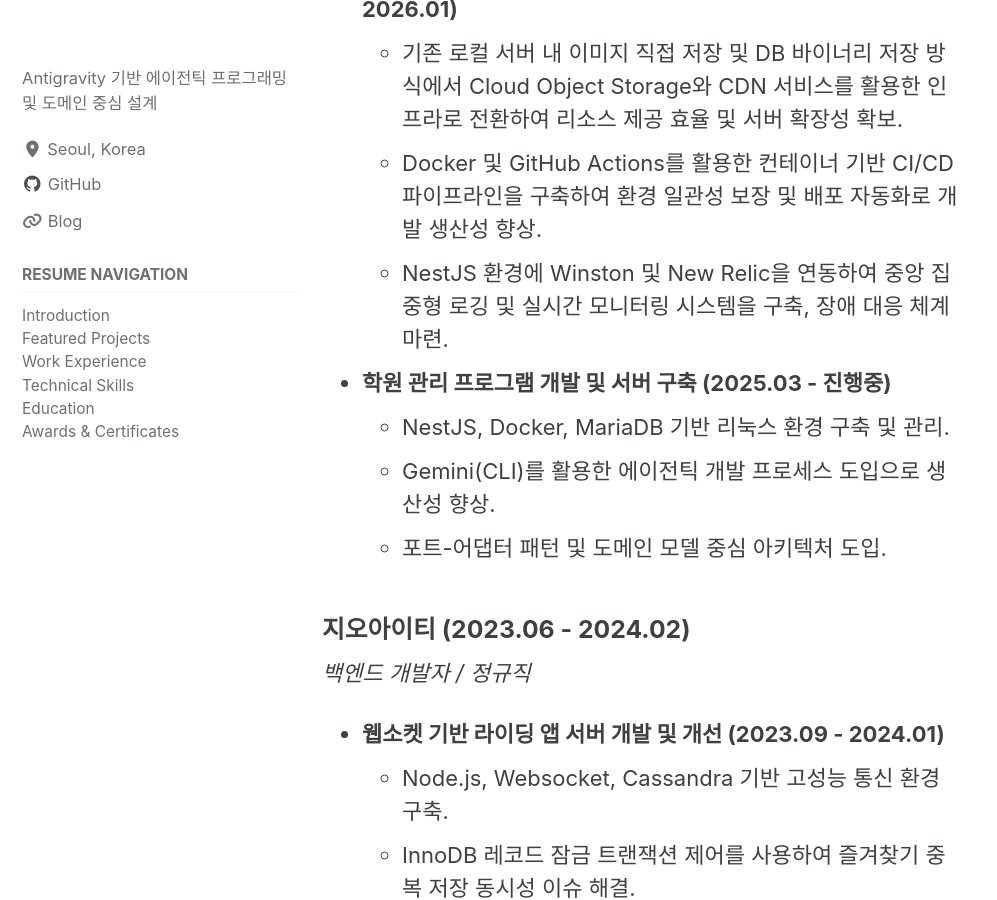
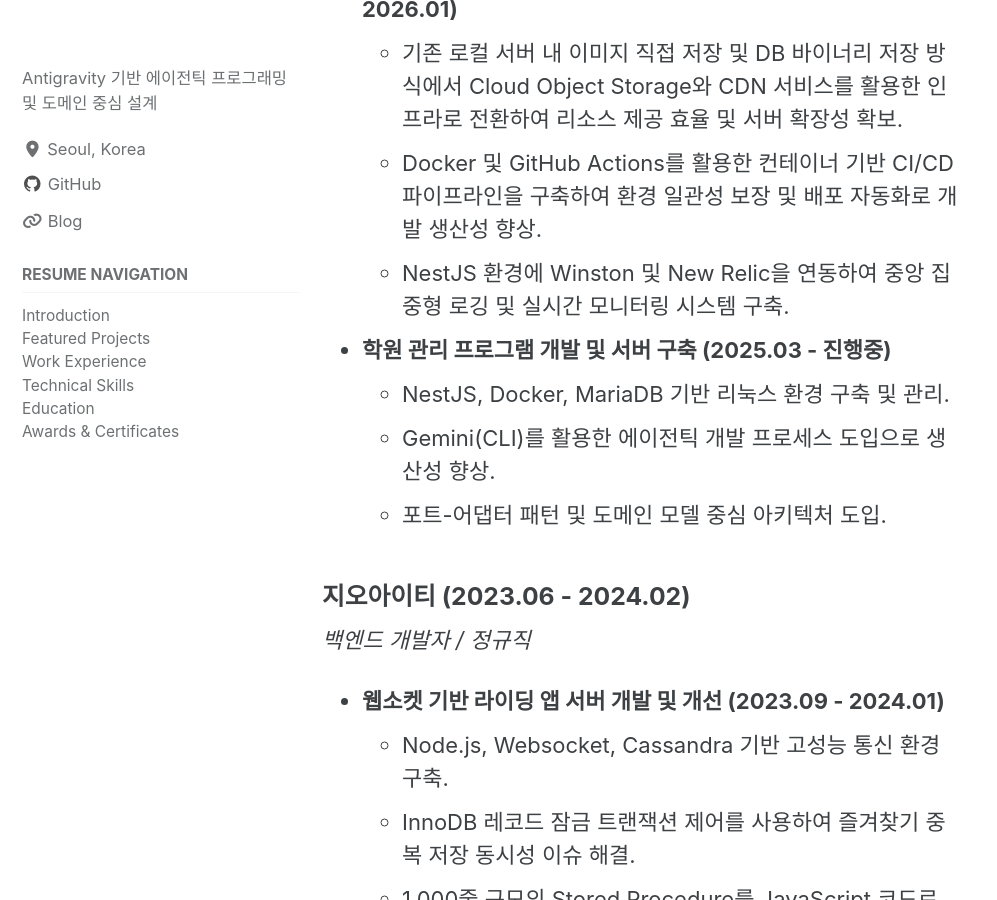
Before and after one commit to hsuk0409/earstone.github.io, a Jekyll site: the page built from _pages/resume.md, in a window 1280 px wide and 900 px high, scrolled down 2627 px. Shown: the whole window, without its empty margins (0-997 px from the left). Built offline with Jekyll 4.4.1, drawn with Linux system fonts in a browser that asks for light colours; cached includes are drawn as plain includes.

Commit message:
문구 수정

```diff
--- a/_pages/resume.md
+++ b/_pages/resume.md
@@ -52,7 +52,7 @@ sidebar:
 - **인프라 아키텍처 개선 및 데브옵스 환경 구축 (2025.11 - 2026.01)**
   - 기존 로컬 서버 내 이미지 직접 저장 및 DB 바이너리 저장 방식에서 Cloud Object Storage와 CDN 서비스를 활용한 인프라로 전환하여 리소스 제공 효율 및 서버 확장성 확보.
   - Docker 및 GitHub Actions를 활용한 컨테이너 기반 CI/CD 파이프라인을 구축하여 환경 일관성 보장 및 배포 자동화로 개발 생산성 향상.
-  - NestJS 환경에 Winston 및 New Relic을 연동하여 중앙 집중형 로깅 및 실시간 모니터링 시스템을 구축, 장애 대응 체계 마련.
+  - NestJS 환경에 Winston 및 New Relic을 연동하여 중앙 집중형 로깅 및 실시간 모니터링 시스템 구축.
 - **학원 관리 프로그램 개발 및 서버 구축 (2025.03 - 진행중)**
   - NestJS, Docker, MariaDB 기반 리눅스 환경 구축 및 관리.
   - Gemini(CLI)를 활용한 에이전틱 개발 프로세스 도입으로 생산성 향상.
```
